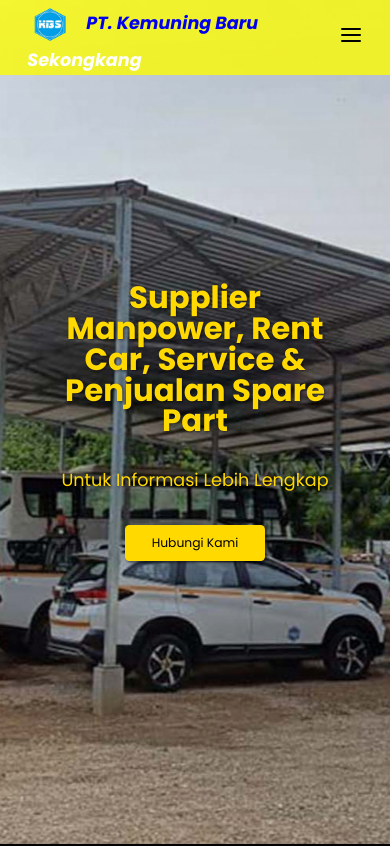
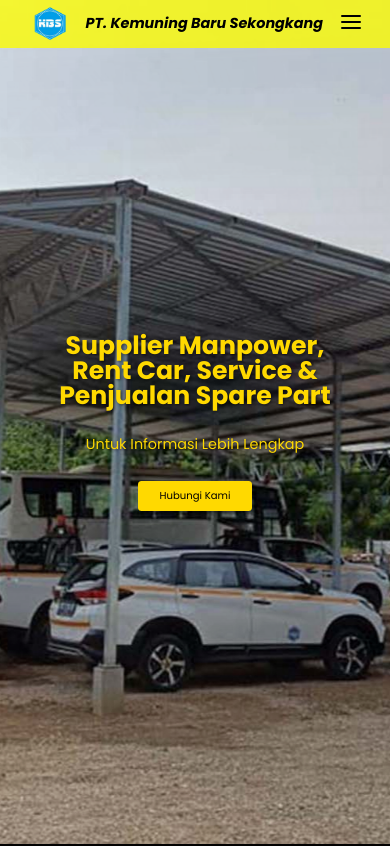
Before and after one commit to kemuningbarusekongkang/kbs, a plain HTML site: page index.html in a window 390 px wide. Shown: the top 846 px of the page. Drawn offline with nearby package versions, Linux system fonts and the light colour scheme.

Commit message:
Memperbaiki tulisan logo

```diff
--- a/css/style.css
+++ b/css/style.css
@@ -44,8 +44,8 @@ body {
   font-style: italic;
 }
 
-.navbar .navbar-logo span {
-  color: #fff;
+.navbar .navbar-logo {
+  color: #000000;
 }
 
 .navbar-nav a {
@@ -411,14 +411,12 @@ section#layanan h2 {
 /* Mobile Phone */
 @media (max-width: 450px) {
   html {
-    font-size: 55%;
+    font-size: 45%;
   }
   .overlay .content h1 {
     font-size: 3.5rem;
   }
-  .navbar .navbar-logo {
-    font-size: 2rem;
-  }
+
   .logo-image {
     width: 45px;
   }
--- a/index.html
+++ b/index.html
@@ -22,7 +22,7 @@
     <nav class="navbar">
       <a href="#" class="navbar-logo">
         <img src="img/logo-kbs.png" alt="Logo KBS" class="logo-image" />
-        PT. Kemuning Baru <span>Sekongkang</span></a
+        PT. Kemuning Baru Sekongkang</a
       >
       <div class="navbar-nav">
         <a href="#home">Home</a>
```
